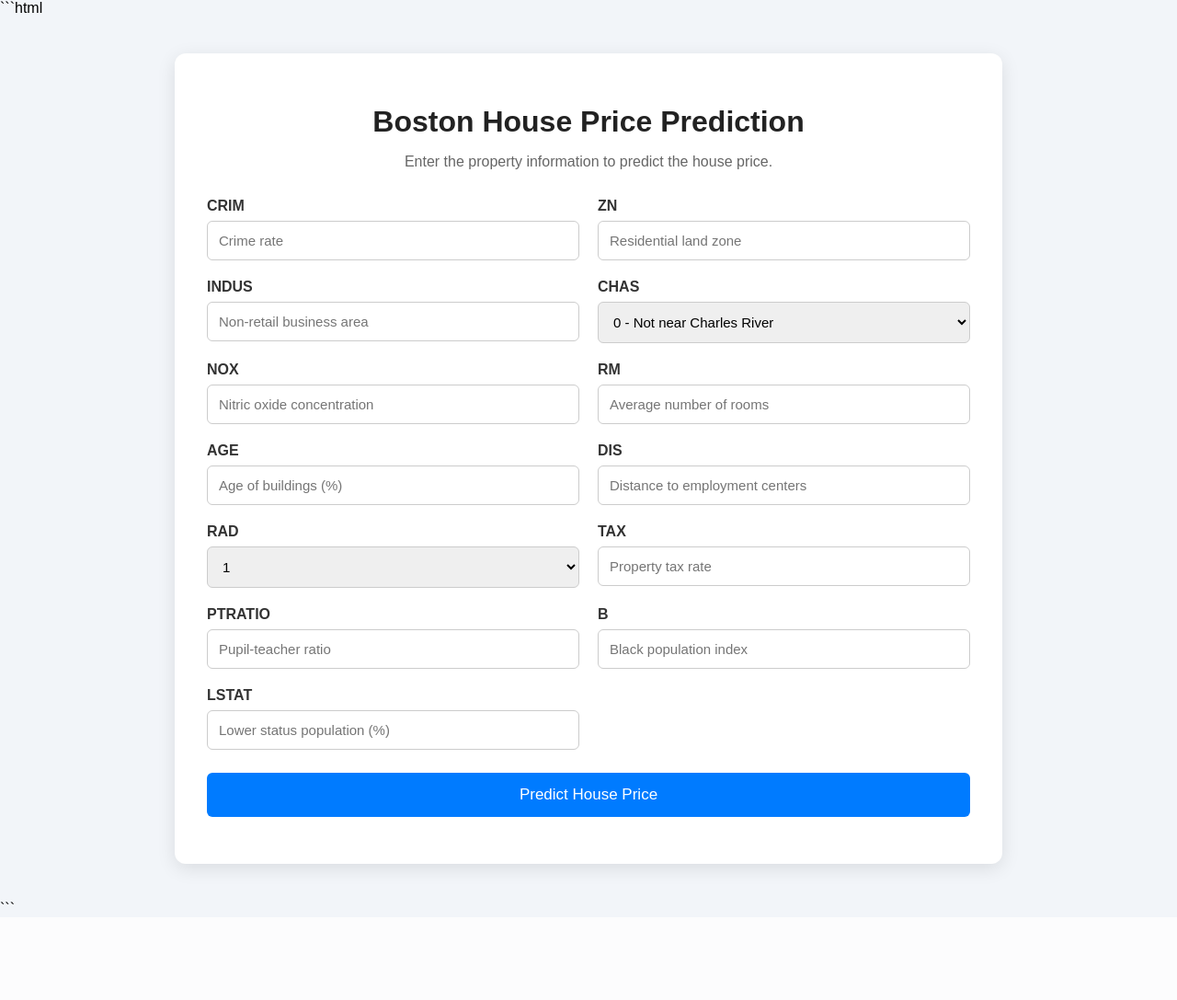
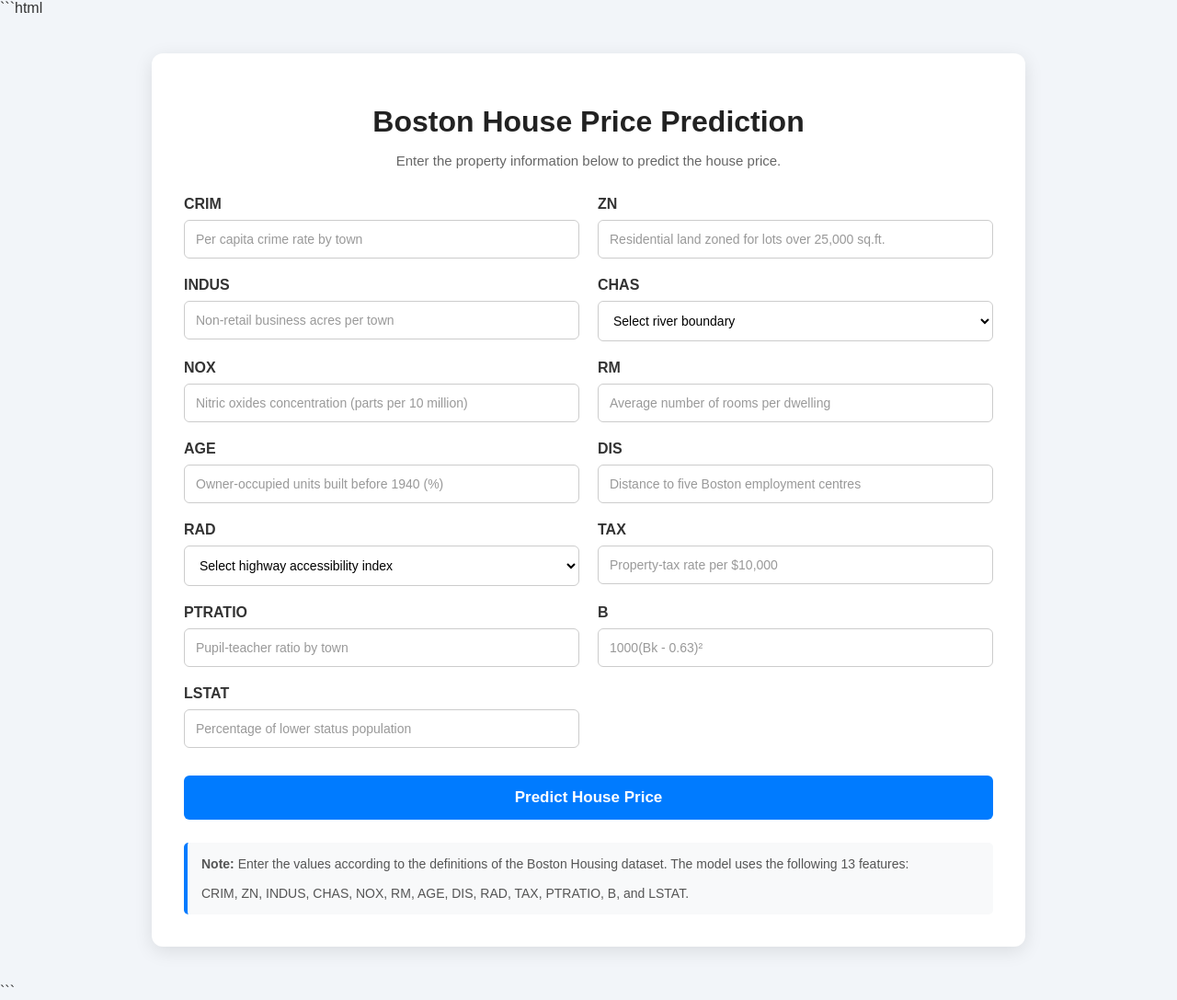
Before and after one commit to thearyal/Boston-House-Pricing--ML, a Flask app: page / in a window 1280 px wide. Shown: the whole page at 92% size. Before the commit the page ends 983 px from the top, so only its background shows below. Run offline with Flask 3, Linux system fonts and the light colour scheme; parts of the project's set-up code (start-up, migrations or seed data) failed here and were passed over.

Commit message:
modify the home.html

````diff
--- a/templates/home.html
+++ b/templates/home.html
@@ -1,6 +1,7 @@
 ```html
 <!DOCTYPE html>
 <html lang="en">
+
 <head>
     <meta charset="UTF-8">
     <meta name="viewport" content="width=device-width, initial-scale=1.0">
@@ -14,13 +15,15 @@
 
         body {
             margin: 0;
+            padding: 0;
             font-family: Arial, sans-serif;
             background: #f2f5f9;
+            color: #333;
         }
 
         .container {
             width: 90%;
-            max-width: 900px;
+            max-width: 950px;
             margin: 40px auto;
             background: white;
             padding: 35px;
@@ -30,14 +33,15 @@
 
         h1 {
             text-align: center;
+            margin-bottom: 10px;
             color: #222;
-            margin-bottom: 10px;
         }
 
         .subtitle {
             text-align: center;
             color: #666;
             margin-bottom: 30px;
+            font-size: 15px;
         }
 
         .form-grid {
@@ -52,23 +56,30 @@
         }
 
         label {
-            margin-bottom: 7px;
+            margin-bottom: 8px;
             font-weight: bold;
             color: #333;
         }
 
         input,
         select {
+            width: 100%;
             padding: 12px;
             border: 1px solid #ccc;
             border-radius: 6px;
-            font-size: 15px;
+            font-size: 14px;
+            background: white;
+        }
+
+        input::placeholder {
+            color: #999;
         }
 
         input:focus,
         select:focus {
             outline: none;
             border-color: #007bff;
+            box-shadow: 0 0 4px rgba(0, 123, 255, 0.2);
         }
 
         .full-width {
@@ -78,12 +89,13 @@
         button {
             width: 100%;
             padding: 14px;
-            margin-top: 25px;
+            margin-top: 30px;
+            border: none;
+            border-radius: 6px;
             background: #007bff;
             color: white;
-            border: none;
-            border-radius: 6px;
             font-size: 17px;
+            font-weight: bold;
             cursor: pointer;
         }
 
@@ -94,16 +106,31 @@
         .prediction {
             margin-top: 25px;
             padding: 18px;
+            border-radius: 8px;
             background: #e8f5e9;
             border: 1px solid #81c784;
-            border-radius: 6px;
+            color: #2e7d32;
             text-align: center;
-            color: #2e7d32;
             font-size: 20px;
             font-weight: bold;
         }
 
+        .info {
+            margin-top: 25px;
+            padding: 15px;
+            background: #f8f9fa;
+            border-left: 4px solid #007bff;
+            border-radius: 5px;
+            font-size: 14px;
+            color: #555;
+        }
+
         @media (max-width: 700px) {
+            .container {
+                width: 95%;
+                padding: 20px;
+            }
+
             .form-grid {
                 grid-template-columns: 1fr;
             }
@@ -122,7 +149,7 @@
         <h1>Boston House Price Prediction</h1>
 
         <p class="subtitle">
-        Enter the property information to predict the house price.
+            Enter the property information below to predict the house price.
         </p>
 
         <form action="/predict" method="POST">
@@ -132,107 +159,140 @@
                 <!-- CRIM -->
                 <div class="form-group">
                     <label for="CRIM">CRIM</label>
+
                     <input
                         type="number"
                         step="any"
                         name="CRIM"
                         id="CRIM"
-                    placeholder="Crime rate"
+                        placeholder="Per capita crime rate by town"
                         required
                     >
                 </div>
 
+
                 <!-- ZN -->
                 <div class="form-group">
                     <label for="ZN">ZN</label>
+
                     <input
                         type="number"
                         step="any"
                         name="ZN"
                         id="ZN"
-                    placeholder="Residential land zone"
+                        placeholder="Residential land zoned for lots over 25,000 sq.ft."
                         required
                     >
                 </div>
 
+
                 <!-- INDUS -->
                 <div class="form-group">
                     <label for="INDUS">INDUS</label>
+
                     <input
                         type="number"
                         step="any"
                         name="INDUS"
                         id="INDUS"
-                    placeholder="Non-retail business area"
+                        placeholder="Non-retail business acres per town"
                         required
                     >
                 </div>
 
+
                 <!-- CHAS -->
                 <div class="form-group">
                     <label for="CHAS">CHAS</label>
+
                     <select name="CHAS" id="CHAS" required>
-                    <option value="0">0 - Not near Charles River</option>
-                    <option value="1">1 - Near Charles River</option>
+
+                        <option value="" disabled selected>
+                            Select river boundary
+                        </option>
+
+                        <option value="0">
+                            0 - Does not bound Charles River
+                        </option>
+
+                        <option value="1">
+                            1 - Bounds Charles River
+                        </option>
+
                     </select>
                 </div>
+
 
                 <!-- NOX -->
                 <div class="form-group">
                     <label for="NOX">NOX</label>
+
                     <input
                         type="number"
                         step="any"
                         name="NOX"
                         id="NOX"
-                    placeholder="Nitric oxide concentration"
+                        placeholder="Nitric oxides concentration (parts per 10 million)"
                         required
                     >
                 </div>
 
+
                 <!-- RM -->
                 <div class="form-group">
                     <label for="RM">RM</label>
+
                     <input
                         type="number"
                         step="any"
                         name="RM"
                         id="RM"
-                    placeholder="Average number of rooms"
+                        placeholder="Average number of rooms per dwelling"
                         required
                     >
                 </div>
 
+
                 <!-- AGE -->
                 <div class="form-group">
                     <label for="AGE">AGE</label>
+
                     <input
                         type="number"
                         step="any"
                         name="AGE"
                         id="AGE"
-                    placeholder="Age of buildings (%)"
+                        placeholder="Owner-occupied units built before 1940 (%)"
                         required
                     >
                 </div>
 
+
                 <!-- DIS -->
                 <div class="form-group">
                     <label for="DIS">DIS</label>
+
                     <input
                         type="number"
                         step="any"
                         name="DIS"
                         id="DIS"
-                    placeholder="Distance to employment centers"
+                        placeholder="Distance to five Boston employment centres"
                         required
                     >
                 </div>
 
+
                 <!-- RAD -->
                 <div class="form-group">
                     <label for="RAD">RAD</label>
+
                     <select name="RAD" id="RAD" required>
+
+                        <option value="" disabled selected>
+                            Select highway accessibility index
+                        </option>
+
                         <option value="1">1</option>
                         <option value="2">2</option>
                         <option value="3">3</option>
@@ -242,77 +302,110 @@
                         <option value="7">7</option>
                         <option value="8">8</option>
                         <option value="24">24</option>
+
                     </select>
                 </div>
+
 
                 <!-- TAX -->
                 <div class="form-group">
                     <label for="TAX">TAX</label>
+
                     <input
                         type="number"
                         step="any"
                         name="TAX"
                         id="TAX"
-                    placeholder="Property tax rate"
+                        placeholder="Property-tax rate per $10,000"
                         required
                     >
                 </div>
 
+
                 <!-- PTRATIO -->
                 <div class="form-group">
                     <label for="PTRATIO">PTRATIO</label>
+
                     <input
                         type="number"
                         step="any"
                         name="PTRATIO"
                         id="PTRATIO"
-                    placeholder="Pupil-teacher ratio"
+                        placeholder="Pupil-teacher ratio by town"
                         required
                     >
                 </div>
 
+
                 <!-- B -->
                 <div class="form-group">
                     <label for="B">B</label>
+
                     <input
                         type="number"
                         step="any"
                         name="B"
                         id="B"
-                    placeholder="Black population index"
+                        placeholder="1000(Bk - 0.63)²"
                         required
                     >
                 </div>
 
+
                 <!-- LSTAT -->
                 <div class="form-group">
                     <label for="LSTAT">LSTAT</label>
+
                     <input
                         type="number"
                         step="any"
                         name="LSTAT"
                         id="LSTAT"
-                    placeholder="Lower status population (%)"
+                        placeholder="Percentage of lower status population"
                         required
                     >
                 </div>
 
             </div>
 
+
+            <!-- Predict Button -->
             <button type="submit">
                 Predict House Price
             </button>
 
         </form>
 
+
+        <!-- Prediction Result -->
         {% if prediction_text %}
+
         <div class="prediction">
             {{ prediction_text }}
         </div>
+
         {% endif %}
+
+
+        <!-- Information -->
+        <div class="info">
+
+            <strong>Note:</strong>
+
+            Enter the values according to the definitions of the
+            Boston Housing dataset. The model uses the following
+            13 features:
+
+            <br><br>
+
+            CRIM, ZN, INDUS, CHAS, NOX, RM, AGE, DIS,
+            RAD, TAX, PTRATIO, B, and LSTAT.
+
+        </div>
 
     </div>
 
 </body>
+
 </html>
 ```
````
Lines whose indentation alone changed are shown as unchanged.
